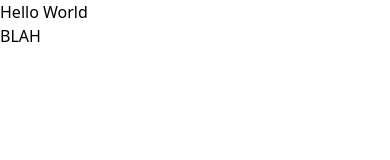
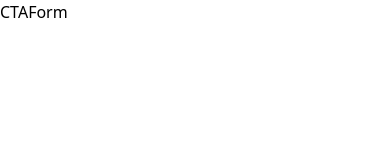
Before and after one commit to jasonawise/landingpage-template, a React (Create React App) app: page / in a window 390 px wide. Shown: the top 160 px of the page. Built offline with nearby package versions, Linux system fonts and the light colour scheme.

Commit message:
creating scafolding

```diff
--- a/src/App.js
+++ b/src/App.js
@@ -1,8 +1,8 @@
 function App() {
   return (
-    <div>
-      <h1>Hello World</h1>
-      <p>BLAH</p>
+    <div className="flex sm:flex-col items-center">
+      <div>CTA</div>
+      <div>Form</div>
     </div>
   );
 }
--- a/src/index.js
+++ b/src/index.js
@@ -1,5 +1,6 @@
 import React from 'react';
 import ReactDOM from 'react-dom';
+// import './theme.css';
 import './index.css';
 import App from './App';
 import reportWebVitals from './reportWebVitals';
--- /dev/null
+++ b/src/theme.css
@@ -0,0 +1,4 @@
+:root {
+  --primary: #fff,
+  --white: #fff
+}
```
